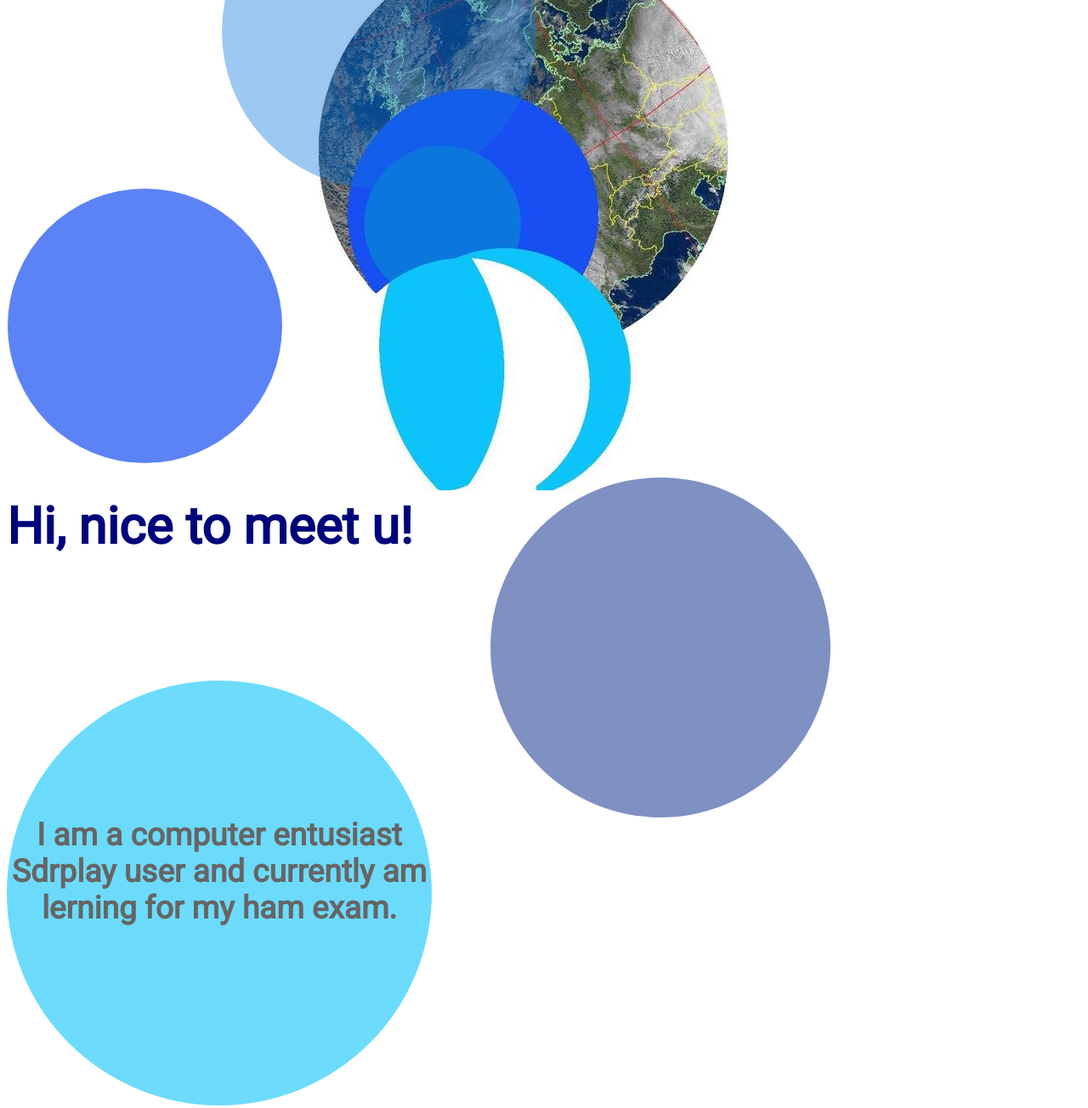
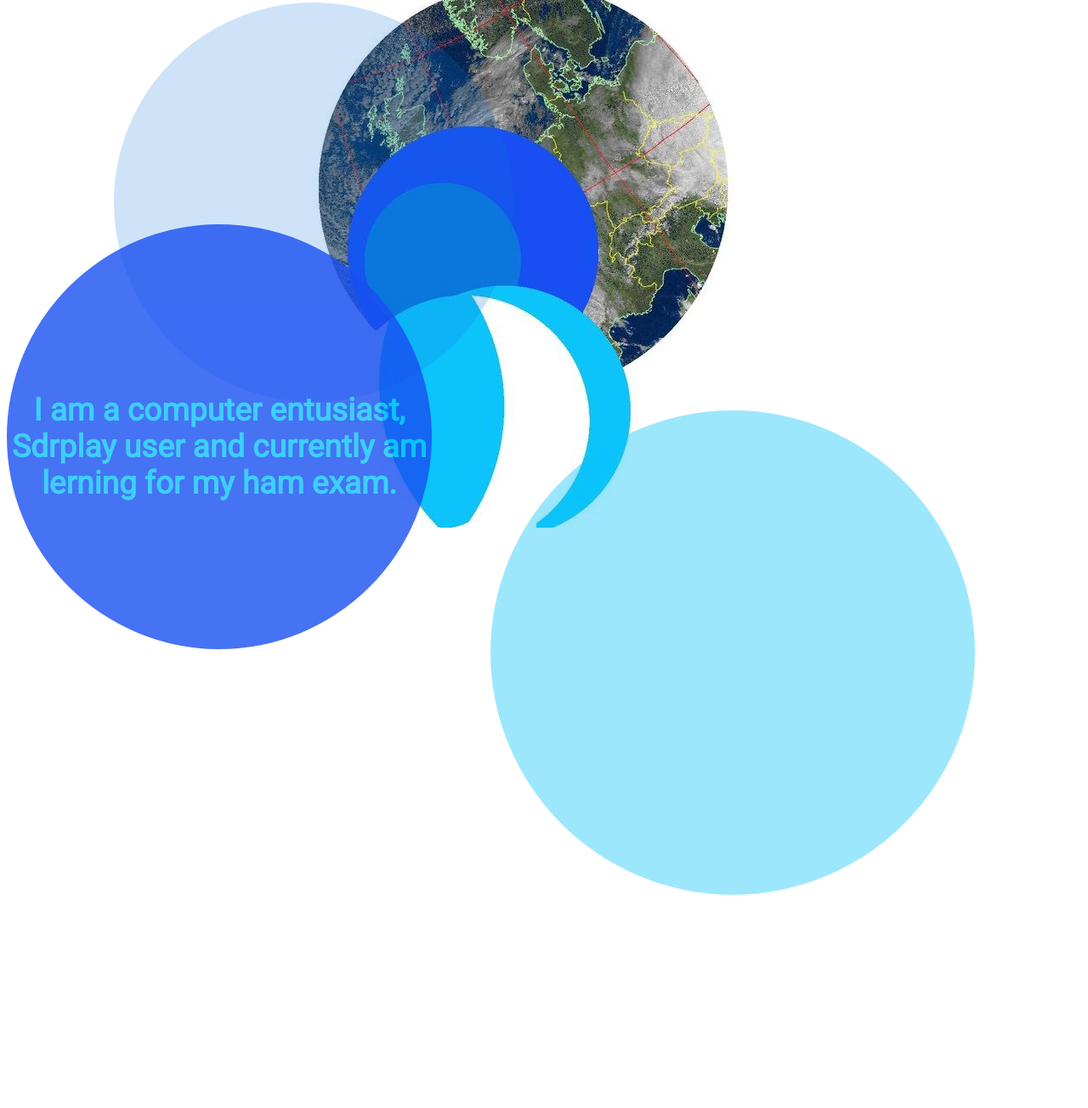
Before and after one commit to Konradrundfunk/Website, a plain HTML site: page index.html in a window 1280 px wide. Shown: the part 156-1460 px from the top of the page at 85% size. Drawn offline with Linux system fonts and the light colour scheme.

Commit message:
declutered the website

```diff
--- a/css/main.scss
+++ b/css/main.scss
@@ -61,20 +61,21 @@ body{
     list-style: none;
 }
 .logo{
-    background:url(../assets/photo_2021-02-24_18-04-50.jpg) center 18% no-repeat;
+    background:url(../assets/photo_2021-02-24_18-04-50.jpg) center 23% no-repeat;
 }
 
 .textscollover{
     padding-top: 160px;
     text-align: center;
     font-size: 37px;
+    color: map-get($map:$color_1 , $key:"color4" );
 }
 .welcome{
-    position: absolute;
+    //position: absolute;
     animation: welcome 0.9s cubic-bezier(1, 0.33, 0.58, 1);
     text-align: center;
     top:0;
-    padding-top: 700px;
+    //padding-top: 700px;
     color:map-get($color_1 , "text_dark" );
     font-size: 60px;
 
@@ -91,79 +92,56 @@ body{
 
 // styling for all circles outer is for position inner for styling the objects
 .outer1{
-    padding-left: 20%;
+    position: relative;
+    padding-left: 10%;
     overflow: hidden;
 }
 .round1{
-    opacity: 0.4;
-    height: 370px;
-    width: 370px;
+    opacity: 0.2;
+    height: 470px;
+    width: 470px;
     background-color: map-get($map:$color_1 , $key:"color1" );
 }
-.outer2{
-    padding-left: 0.1%;
-}
-.round2{
-    background-color: map-get($map:$color_1 , $key:"color2" );
-    position: absolute;
-    width: 323px;
-    height: 323px;
-    opacity: 0.7;
-}
+
 .outer3{
+    position: relative;
     padding-left: 45%;
-    margin-top: 340px;
+    margin-top: 10px;
     overflow: hidden;
 }
 .round3{
-    height: 400px;
-    width: 400px;
-    opacity: 0.5;
-    background-color: map-get($map:$color_1 , $key:"color3" );
+    height: 570px;
+    width: 570px;
+    opacity: 0.4;
+    background-color: map-get($map:$color_1 , $key:"color4" );
 }
 .outer4{
+    //position: fixed;
     animation: bubbles 0.9s cubic-bezier(1, 0.33, 0.58, 1);
     position: absolute;
-    top: 115%;
+    bottom: -120px;
+    display: flex;
+    justify-content: center;
 }
 .round4{
     height: 500px;
     width: 500px;
-    opacity: 0.6;
-    background-color: map-get($map:$color_1 , $key:"color4" );
+    opacity: 0.8;
+    background-color: map-get($map:$color_1 , $key:"color2" );
 }
 
 //small devices
 
-@media (max-width:1000px){
-    .round2{
-        display: none;
-    }
-    .round1{
-        opacity: 0.2;
-        height: 480px;
-        width: 480px;
-    }
-    .round3{
-        opacity: 0.4;
-        height: 690px;
-        width: 690px;
-    }
-    .outer4{
-        padding-left: 0%;
-    }
-
-}
 @media (max-width:587px){
     .textscollover{
+        position: relative;
+        bottom: auto;
         padding-top: 4px;
         margin-right: auto;
         font-size: 43px;
 
     }
-    .outer4{
-        top: 140%;
-    }
+
     .round4{
         width: auto;
         height: auto;
--- a/index.html
+++ b/index.html
@@ -18,11 +18,10 @@
     </nav>-->
     <!-- Section 1-->
     <div class="logo animate">
+        <li><h1 class="welcome">  Hi, nice to meet u!</h1></li>
         <li id="outer1" class="outer1" ><div class="round round1"></div></li>
-        <li class="outer2" ><div class="round round2"></div></li>
         <li class="outer3 animate" ><div class="round round3"></div></li>
-        <li><h1 class="welcome">  Hi, nice to meet u!</h1></li>
-        <li class="outer4" ><div class="round round4"><h3 class="textscollover">I am a computer entusiast Sdrplay user and currently am lerning for my ham exam.</h3></div></li>
+        <li class="outer4" ><div class="round round4"><h3 class="textscollover">I am a computer entusiast, Sdrplay user and currently am lerning for my ham exam.</h3></div></li>
     </div>
 
     <h3 class="working" >I am still working on this website, so if u got any questions please E-Mail me! <a href="mailto:konrad@eichsfeld.net">konrad@eichsfeld.net</a> </h3>
```
Also changed, not shown: css/main.css, 1 other file.
